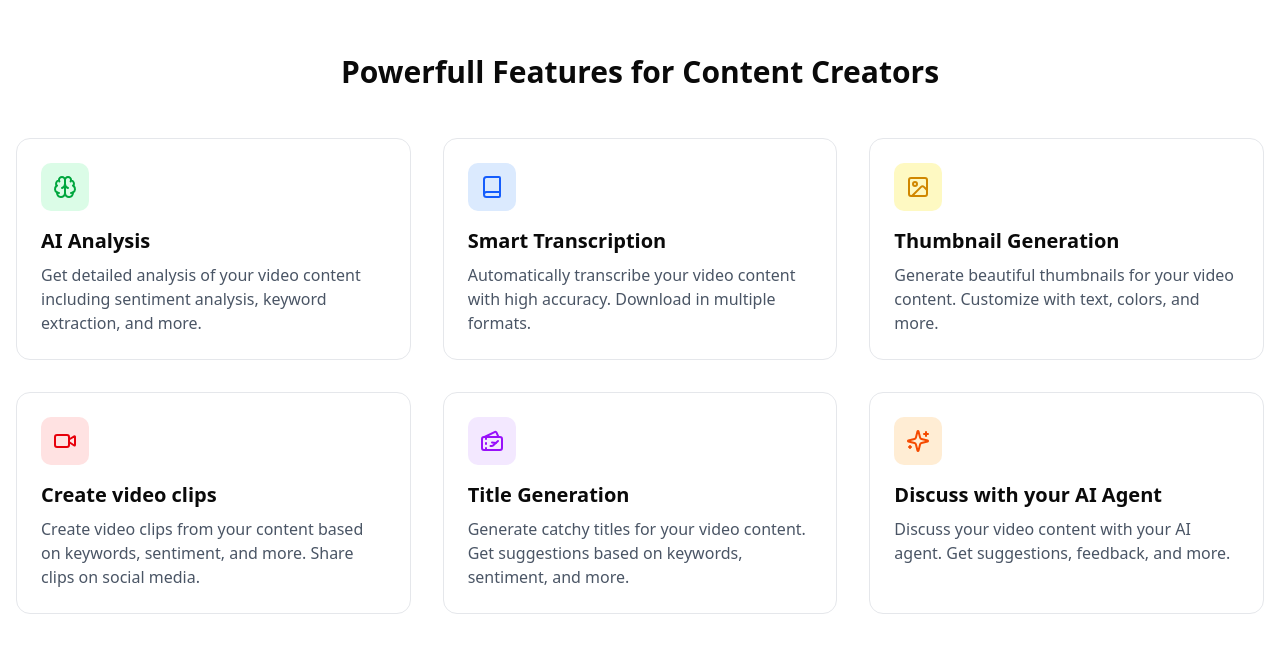
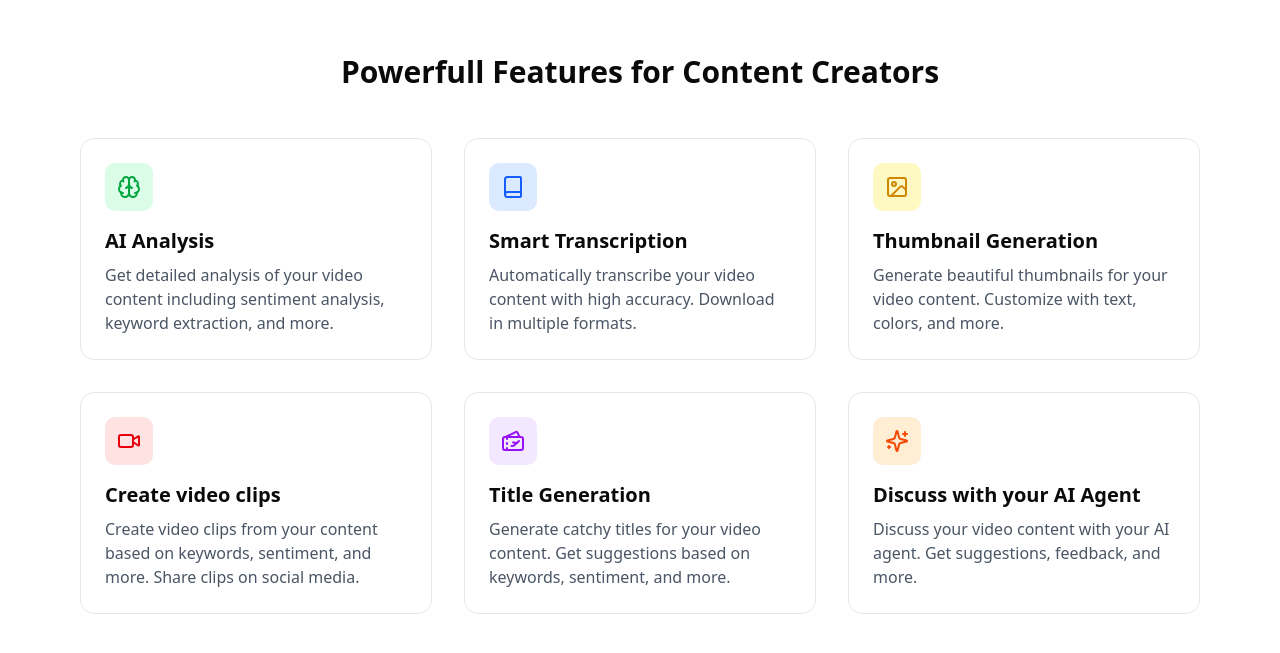
Before and after one commit to marksikaundi/up.Chat, a Next.js app: page / in a window 1280 px wide. Shown: the part 555-1208 px from the top of the page. Built offline with nearby package versions, Linux system fonts and the light colour scheme; no server answers.

Commit message:
🔧 Update container div to have a maximum width of 6xl in the features section

```diff
--- a/app/page.tsx
+++ b/app/page.tsx
@@ -84,7 +84,7 @@
 
       {/* Features section */}
       <section className="py-20 bg-white">
-        <div className=" container mx-auto px-4  ">
+        <div className=" container mx-auto px-4 max-w-6xl ">
           <h2 className=" text-3xl font-bold text-center mb-12 ">
             Powerfull Features for Content Creators
           </h2>
```
